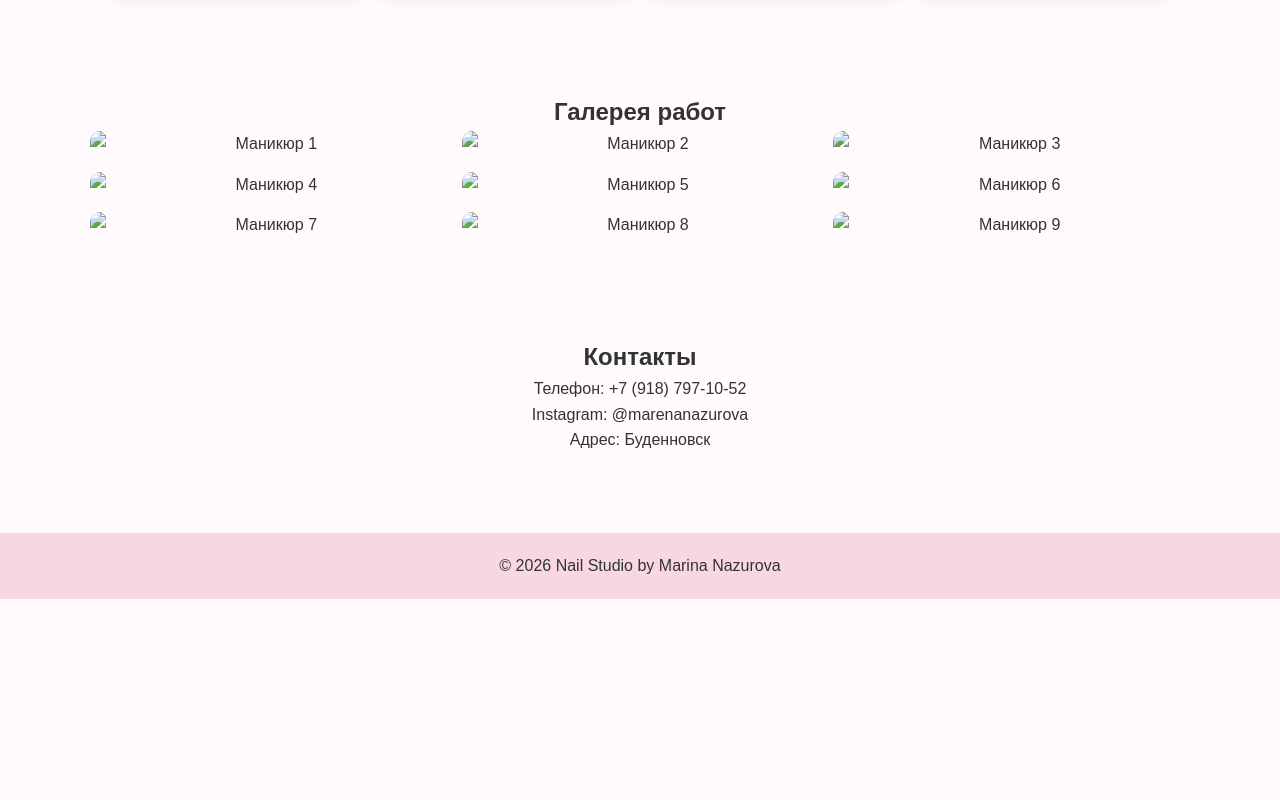
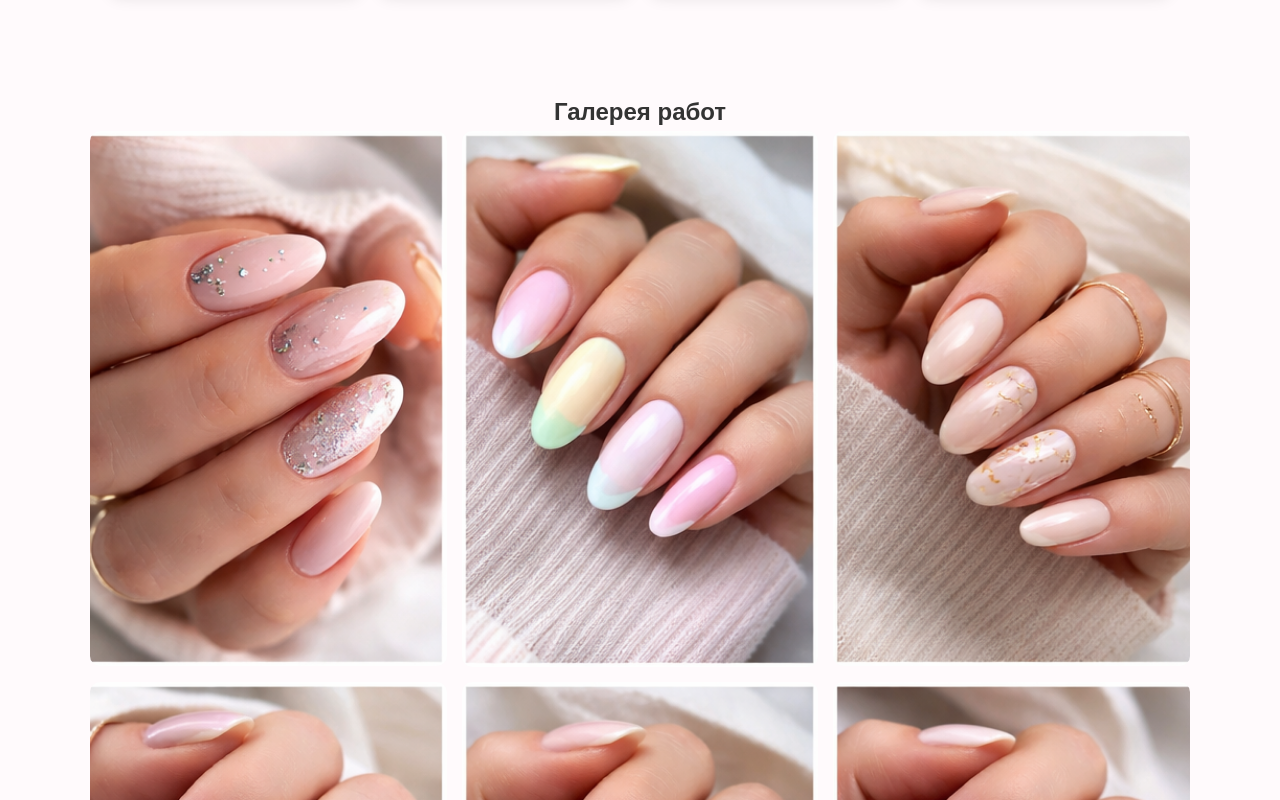
Before and after one commit to vika-cyber/nail-studio, a plain HTML site: page index.html in a window 1280 px wide. Shown: the part 820-1620 px from the top of the page. Before the commit the page ends 1419 px from the top, so only its background shows below. Drawn offline with Linux system fonts and the light colour scheme.

Commit message:
Add files via upload

```diff
--- a/index.html
+++ b/index.html
@@ -64,15 +64,15 @@
     <div class="container">
         <h2>Галерея работ</h2>
         <div class="gallery">
-            <img src="images/nail_design_1.png" alt="Маникюр 1">
-            <img src="images/nail_design_2.png" alt="Маникюр 2">
-            <img src="images/nail_design_3.png" alt="Маникюр 3">
-            <img src="images/nail_design_4.png" alt="Маникюр 4">
-            <img src="images/nail_design_5.png" alt="Маникюр 5">
-            <img src="images/nail_design_6.png" alt="Маникюр 6">
-            <img src="images/nail_design_7.png" alt="Маникюр 7">
-            <img src="images/nail_design_8.png" alt="Маникюр 8">
-            <img src="images/nail_design_9.png" alt="Маникюр 9">
+            <img src="nail_design_1.png" alt="Маникюр 1">
+            <img src="nail_design_2.png" alt="Маникюр 2">
+            <img src="nail_design_3.png" alt="Маникюр 3">
+            <img src="nail_design_4.png" alt="Маникюр 4">
+            <img src="nail_design_5.png" alt="Маникюр 5">
+            <img src="nail_design_6.png" alt="Маникюр 6">
+            <img src="nail_design_7.png" alt="Маникюр 7">
+            <img src="nail_design_8.png" alt="Маникюр 8">
+            <img src="nail_design_9.png" alt="Маникюр 9">
         </div>
     </div>
 </section>
```
